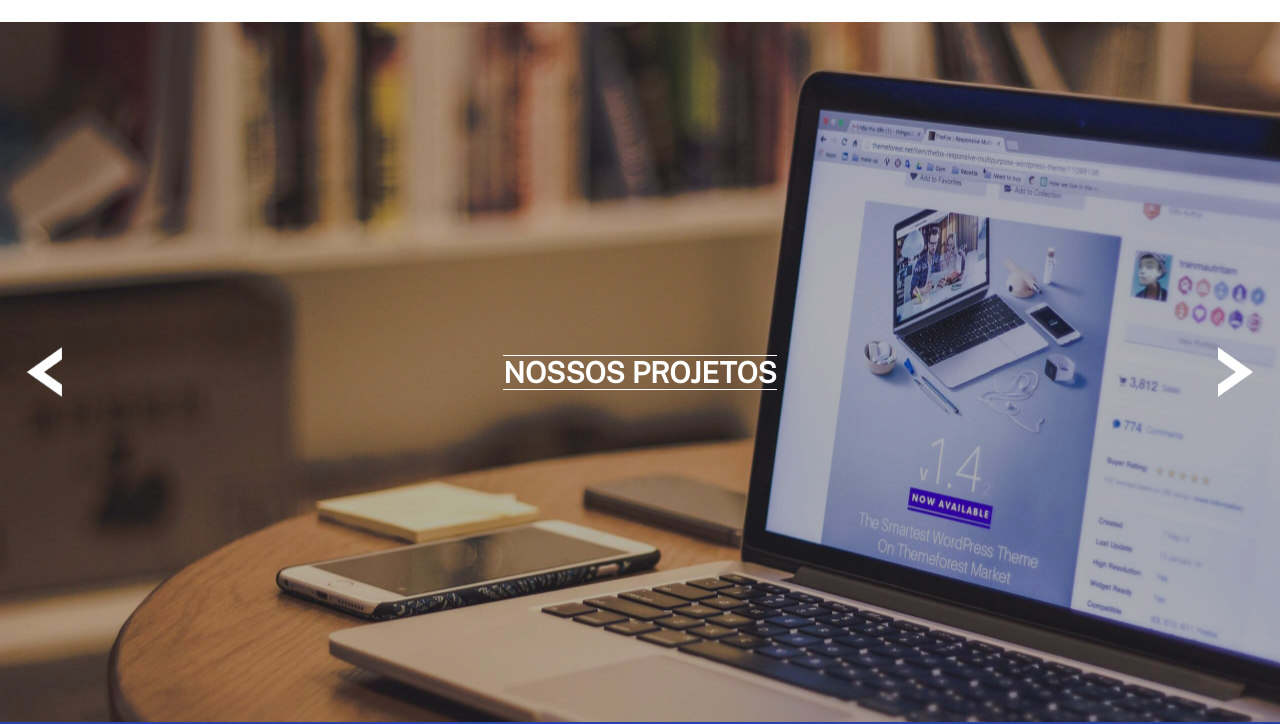
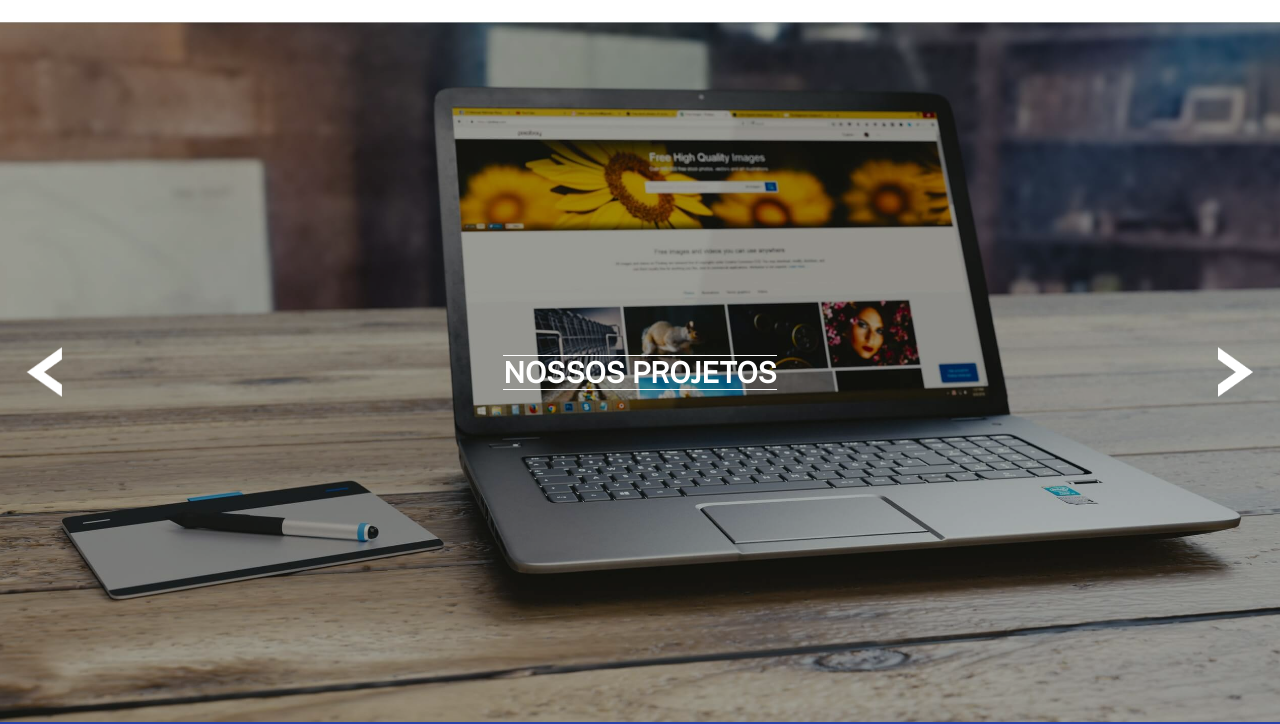
Before and after one commit to T4goz2005/Landing-Page-XPTO, a plain HTML site: page index.html in a window 1280 px wide. Shown: the part 103-827 px from the top of the page. Drawn offline with nearby package versions, Linux system fonts and the light colour scheme; files whose address does not match are found by name.

Commit message:
Update index.html

```diff
--- a/index.html
+++ b/index.html
@@ -46,9 +46,9 @@
       <section class="paineis">
         <h1 class="titulo">Nossos Projetos</h1>
 
-        <div class="imagem-painel projeto1 mostrar"></div>
+        <div class="imagem-painel projeto1"></div>
 
-        <div class="imagem-painel projeto2"></div>
+        <div class="imagem-painel projeto2 mostrar"></div>
 
         <div class="imagem-painel projeto3"></div>
 
@@ -127,7 +127,7 @@
       <p class="copyright">Todos os direitos reservados</p>
     </footer>
 
-    <script src="src/js/painel.js"></script>
+    <script src="./src/js/painel.js"></script>
     <script src="https://cdnjs.cloudflare.com/ajax/libs/font-awesome/5.15.4/js/all.min.js"></script>
   </body>
 </html>
```
